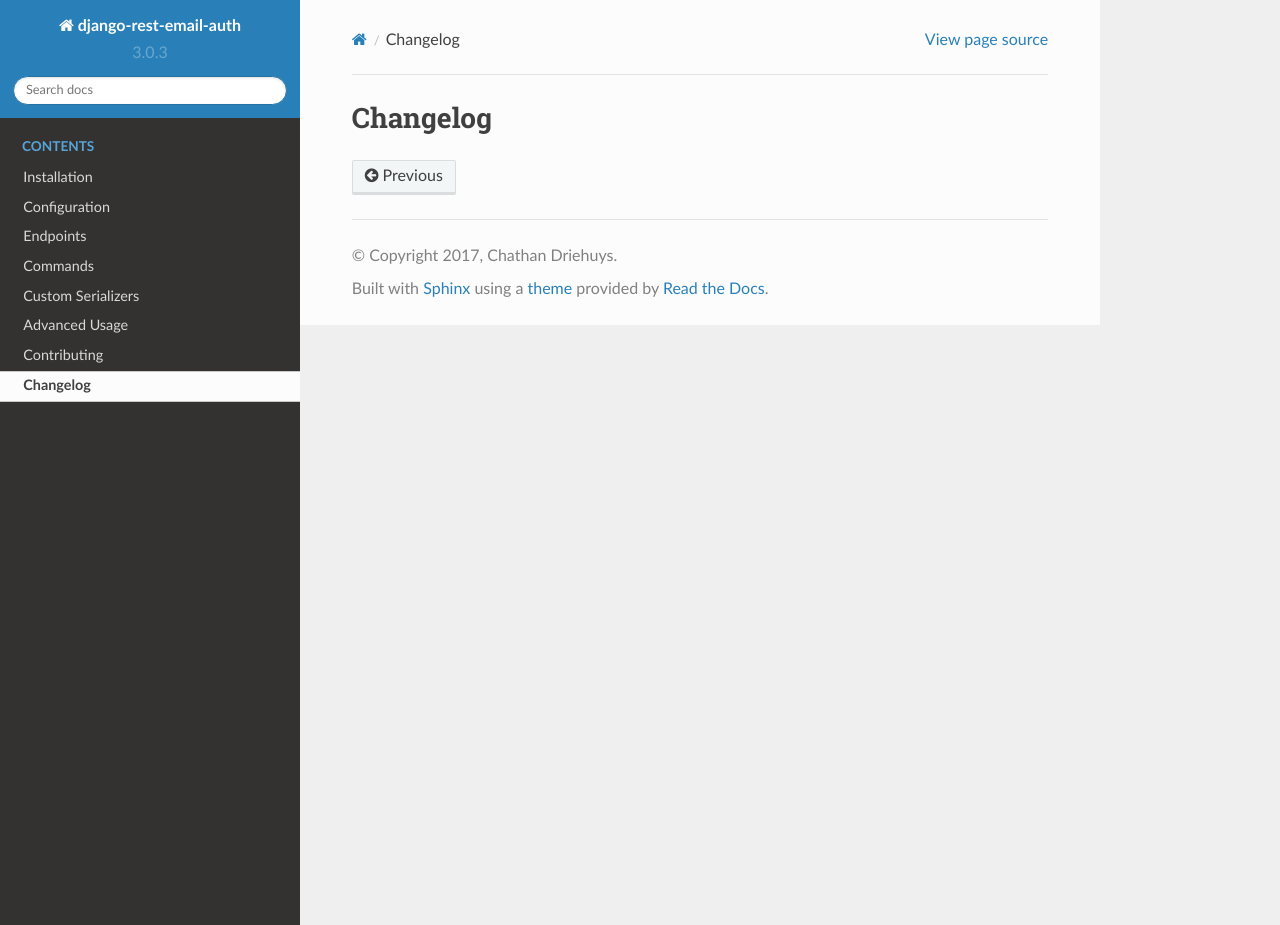
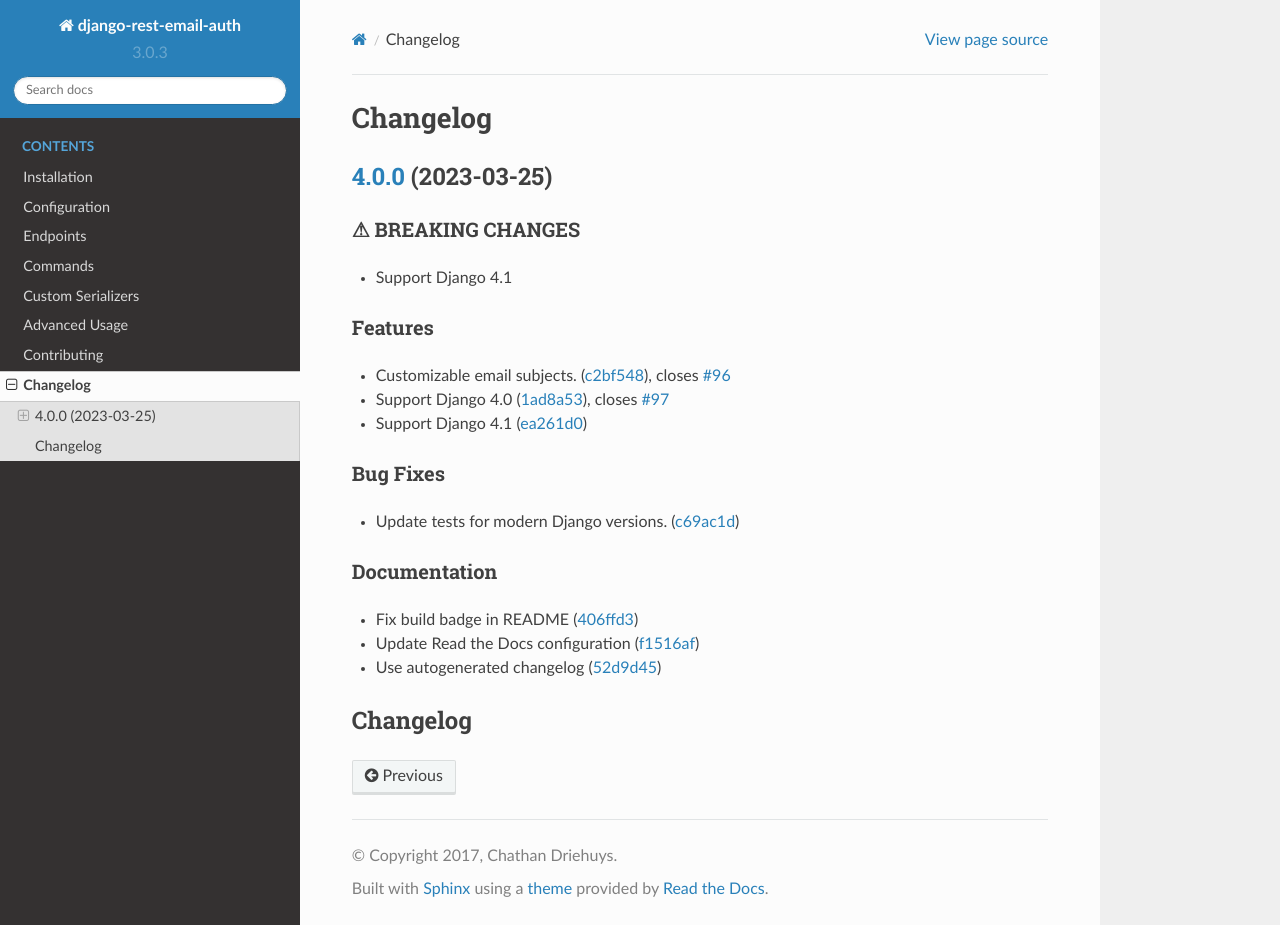
Before and after one commit to cdriehuys/django-rest-email-auth, a Sphinx documentation site: the page built from docs/CHANGELOG.md, in a window 1280 px wide and 925 px high. Built offline with Sphinx 7.4.7 and the Read the Docs theme 2.0.0, drawn with Linux system fonts in a browser that asks for light colours.

Commit message:
chore(master): release 4.0.0

```diff
--- a/docs/CHANGELOG.md
+++ b/docs/CHANGELOG.md
@@ -1 +1,28 @@
 # Changelog
+
+## [4.0.0](https://github.com/cdriehuys/django-rest-email-auth/compare/v3.0.3...v4.0.0) (2023-03-25)
+
+
+### ⚠ BREAKING CHANGES
+
+* Support Django 4.1
+
+### Features
+
+* Customizable email subjects. ([c2bf548](https://github.com/cdriehuys/django-rest-email-auth/commit/c2bf548873c74fa8975597f30dcaa778182f2f1d)), closes [#96](https://github.com/cdriehuys/django-rest-email-auth/issues/96)
+* Support Django 4.0 ([1ad8a53](https://github.com/cdriehuys/django-rest-email-auth/commit/1ad8a53b6e5a9f792e68b01b4fc65789d23cadec)), closes [#97](https://github.com/cdriehuys/django-rest-email-auth/issues/97)
+* Support Django 4.1 ([ea261d0](https://github.com/cdriehuys/django-rest-email-auth/commit/ea261d0f75f2fb89f2a558b1b82dd2387d7b885e))
+
+
+### Bug Fixes
+
+* Update tests for modern Django versions. ([c69ac1d](https://github.com/cdriehuys/django-rest-email-auth/commit/c69ac1d6c1b6e61a7e77e43dbcd62a385e02ab21))
+
+
+### Documentation
+
+* Fix build badge in README ([406ffd3](https://github.com/cdriehuys/django-rest-email-auth/commit/406ffd39213ef9ced31aea4c589e90488a33b74c))
+* Update Read the Docs configuration ([f1516af](https://github.com/cdriehuys/django-rest-email-auth/commit/f1516afbaf7b163a3289348a7185adbd259eb3bc))
+* Use autogenerated changelog ([52d9d45](https://github.com/cdriehuys/django-rest-email-auth/commit/52d9d45464425eb1748ea78f7bc307ba41f808d9))
+
+## Changelog
--- a/pyproject.toml
+++ b/pyproject.toml
@@ -18,7 +18,7 @@ exclude = '''
 
 [tool.poetry]
 name = "django-rest-email-auth"
-version = "3.0.3"
+version = "4.0.0"
 description = "Django app for email based authentication and registration via a REST API."
 authors = ["Chathan Driehuys <chathan@driehuys.com>"]
 license = "MIT"
--- a/setup.py
+++ b/setup.py
@@ -9,7 +9,7 @@ def get_description():
 setup(
     # Package meta-data
     name="django-rest-email-auth",
-    version="3.0.3",
+    version="4.0.0",
     description="Django app for email based authentication and registration.",
     long_description=get_description(),
     author="Chathan Driehuys",
```
